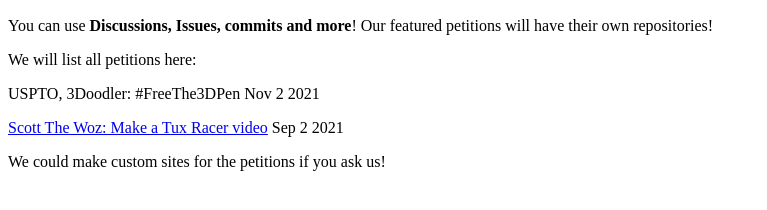
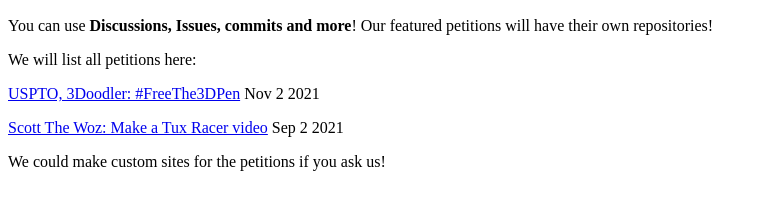
Before and after one commit to gh-petitions/gh-petitions.github.io, a plain HTML site: page index.html in a window 1280 px wide. Shown: the part 110-320 px from the top of the page, without its empty margins (0-767 px from the left). Drawn offline with Linux system fonts and the light colour scheme.

Commit message:
fixed a small hiccup.

```diff
--- a/index.html
+++ b/index.html
@@ -10,7 +10,7 @@
     <p>You can use <b>Discussions, Issues, commits and more</b>! Our featured
       petitions will have their own repositories!</p>
     <p>We will list all petitions here:</p>
-    <p href="https://github.com/gh-petitions/gh-petitions.github.io/discussions/7"> USPTO, 3Doodler: #FreeThe3DPen</a> Nov 2 2021 </p>
+    <p><a href="https://github.com/gh-petitions/gh-petitions.github.io/discussions/7"> USPTO, 3Doodler: #FreeThe3DPen</a> Nov 2 2021 </p>
     <p><a href="https://github.com/gh-petitions/gh-petitions.github.io/discussions/5"> Scott The Woz: Make a Tux Racer video</a> Sep 2 2021 </p>
     <p>We could make custom sites for the petitions if you ask us!</p>
   </body>
```
